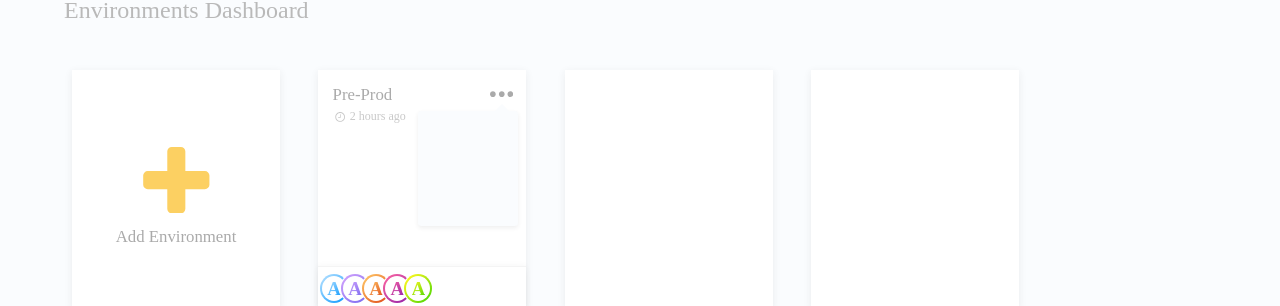
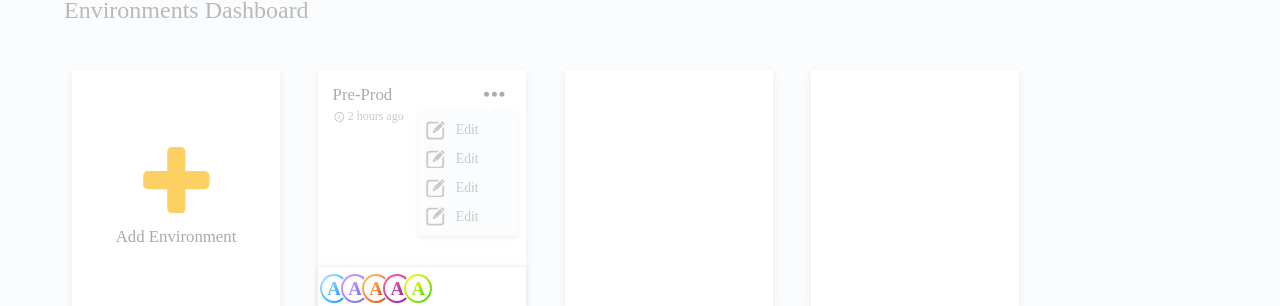
Before and after one commit to Livshind15/Bob, a React (Create React App) app: page / in a window 1280 px wide. Both pictures are taken after a click on the icon 502 px from the left and 244 px from the top of the page. Shown: the part 150-456 px from the top of the page. Built offline with nearby package versions, Linux system fonts and the light colour scheme; a web font is replaced by a local one.

Commit message:
action in dropdown and and simple animation for open and close dropdown

```diff
--- a/package.json
+++ b/package.json
@@ -6,10 +6,12 @@
     "@testing-library/jest-dom": "^4.2.4",
     "@testing-library/react": "^9.5.0",
     "@testing-library/user-event": "^7.2.1",
+    "@types/classnames": "^2.2.10",
     "@types/jest": "^24.9.1",
     "@types/node": "^12.12.32",
     "@types/react": "^16.9.27",
     "@types/react-dom": "^16.9.5",
+    "classnames": "^2.2.6",
     "react": "^16.13.1",
     "react-dom": "^16.13.1",
     "react-scripts": "3.4.1",
--- /dev/null
+++ b/src/components/environmentPreview/actionDropdown/action/action.component.tsx
@@ -0,0 +1,15 @@
+import React from 'react';
+import './action.scss';
+
+interface ActionProps {
+    SvgLogo?: any,
+    title: string,
+    onClickCallback?: () => {}
+}
+
+const Action: React.FC<ActionProps> = ({ SvgLogo, title, onClickCallback }) =>
+    <div className={'dropdown-action-container'}>
+        <SvgLogo className={'img'}/>
+        <p className={'title'}>{title}</p>
+    </div>
+export default Action;
--- /dev/null
+++ b/src/components/environmentPreview/actionDropdown/action/action.scss
@@ -0,0 +1,22 @@
+.dropdown-action-container{
+   display: flex;
+   width: 100%;
+   height: 25%;
+   align-items: center;
+
+   &:hover{
+       background-color:#f9f9f9 ;
+   }
+   .title{
+    color: #c9c9c9;
+    font-size: 0.85em;
+    font-weight: 500;
+   }
+   .img{
+       width:25%;
+       height:65%;
+       padding: 0 8% 0 5%;
+       fill: #c9c9c9;
+   }
+
+}
--- a/src/components/environmentPreview/actionDropdown/actionDropdown.component.tsx
+++ b/src/components/environmentPreview/actionDropdown/actionDropdown.component.tsx
@@ -1,5 +1,7 @@
 import React from 'react';
 import './actionDropdown.scss';
+import Action from './action/action.component';
+import { ReactComponent as edit } from './action/edit.svg';
 
 interface ActionDropdownProps {
 
@@ -7,5 +9,9 @@ interface ActionDropdownProps {
 
 const ActionDropdown: React.FC<ActionDropdownProps> = ( ) =>
     <div className={'actionDropdown-container'}>
+        <Action title="Edit" SvgLogo={edit}></Action>
+        <Action title="Edit" SvgLogo={edit}></Action>
+        <Action title="Edit" SvgLogo={edit}></Action>
+        <Action title="Edit" SvgLogo={edit}></Action>
     </div>
 export default ActionDropdown;
--- a/src/components/environmentPreview/actionDropdown/actionDropdown.scss
+++ b/src/components/environmentPreview/actionDropdown/actionDropdown.scss
@@ -2,4 +2,5 @@
     width: 100%;
     height: 100%;
     display: flex;
+    flex-direction: column;
 }
--- a/src/components/environmentPreview/environmentPreview.components.tsx
+++ b/src/components/environmentPreview/environmentPreview.components.tsx
@@ -1,4 +1,5 @@
 import React, { useState } from 'react';
+import classnames from 'classnames';
 import './environmentPreview.scss';
 import { ReactComponent as ThreeDots } from './threeDots.svg';
 import { ReactComponent as Clock } from './clock.svg';
@@ -21,9 +22,9 @@ const EnvironmentPreview: React.FC = () =>
             </div>
             <div className={'action-container'}>
                 <ThreeDots className={'threeDots'} onClick={()=>{setOpen(!open)}}/>
-                {open && <div className={"action-dropdown"}>
+                 <div className={classnames("action-dropdown",{disappear:!open})}>
                     <ActionDropdown/>
-                    </div>}
+                    </div>
             </div>
         </div>
         <div className={'content-container'}></div>
--- a/src/components/environmentPreview/environmentPreview.scss
+++ b/src/components/environmentPreview/environmentPreview.scss
@@ -1,3 +1,31 @@
+@keyframes fadeIn {
+  0% {
+    display: none;
+    opacity: 0;
+  }
+
+  1% {
+    display: none;
+    opacity: 0;
+  }
+
+  100% {
+    display: block;
+    opacity: 1;
+  }
+}
+
+@keyframes fadeOut {
+  0% {
+    opacity: 1;
+  }
+
+  100% {
+    opacity: 0;
+    display: none;
+  }
+}
+
 .environmentPreview-container {
   width: 100%;
   height: 100%;
@@ -43,28 +71,34 @@
       display: flex;
       justify-content: flex-start;
       align-items: flex-start;
-      padding-top: 5%;
+      padding: 5%;
       .action-dropdown {
         position: absolute;
         width: 100px;
-        box-shadow: 0 2px 4px 0 rgba(50, 50, 50, .08);
-        background-color: #FAFCFE;
+        padding: 2.5% 0 2.5% 0;
+        box-shadow: 0 2px 4px 0 rgba(50, 50, 50, 0.08);
+        background-color: #fafcfe;
         height: 115px;
         top: 17%;
         left: 48%;
         border-radius: 0.2em;
         right: 0;
         transition: all 0.5s ease-in;
+        animation: fadeIn 0.3s ease-out;
+        &.disappear {
+          animation: fadeOut 0.3s forwards;
+          transition: all 0.5s ease-in;
+        }
         &::before {
           content: "";
           width: 0;
           height: 0;
           position: absolute;
           bottom: 100%;
-          right: 9px;
+          right: 16px;
           border-width: 0 7px 7px 7px;
           border-style: solid;
-          border-color: #FAFCFE transparent;
+          border-color: #fafcfe transparent;
         }
       }
       .threeDots {
```
Also changed, not shown: src/components/environmentPreview/actionDropdown/action/edit.svg (added), 1 other file (tests, documents, lock files or other folders).
